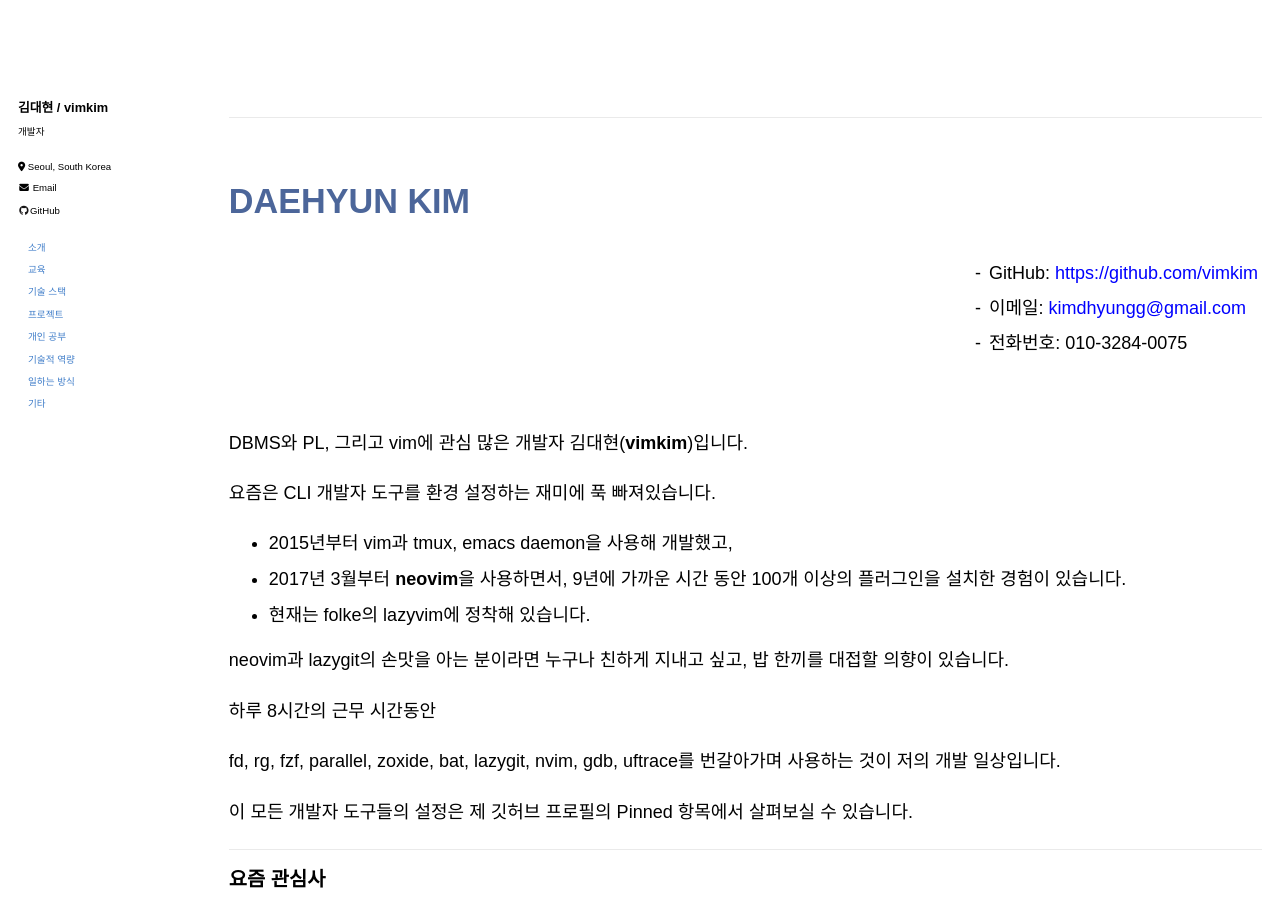
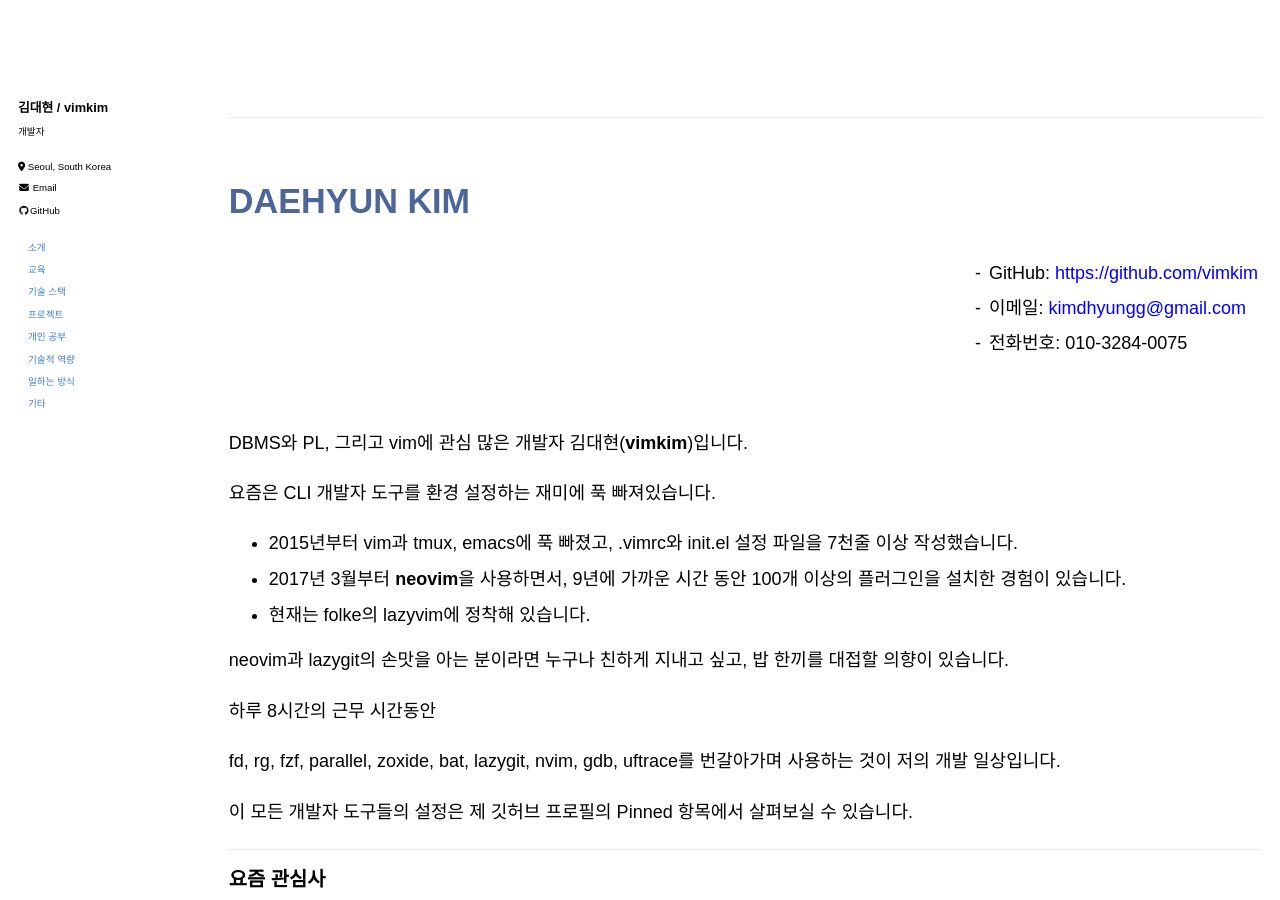
Before and after one commit to vimkim/vimkim.github.io, a Jekyll site: the page built from _pages/about.md, in a window 1280 px wide and 900 px high. Built offline with Jekyll 4.4.1, drawn with Linux system fonts in a browser that asks for light colours; some web fonts are replaced.

Commit message:
fix emacs daemon -> init.el

```diff
--- a/_pages/about.md
+++ b/_pages/about.md
@@ -46,7 +46,7 @@ DBMS와 PL, 그리고 vim에 관심 많은 개발자 김대현(**vimkim**)입니
 
 요즘은 CLI 개발자 도구를 환경 설정하는 재미에 푹 빠져있습니다.
 
-- 2015년부터 vim과 tmux, emacs daemon을 사용해 개발했고,
+- 2015년부터 vim과 tmux, emacs에 푹 빠졌고, .vimrc와 init.el 설정 파일을 7천줄 이상 작성했습니다.
 - 2017년 3월부터 **neovim**을 사용하면서, 9년에 가까운 시간 동안 100개 이상의 플러그인을 설치한 경험이 있습니다.
 - 현재는 folke의 lazyvim에 정착해 있습니다.
 
```
